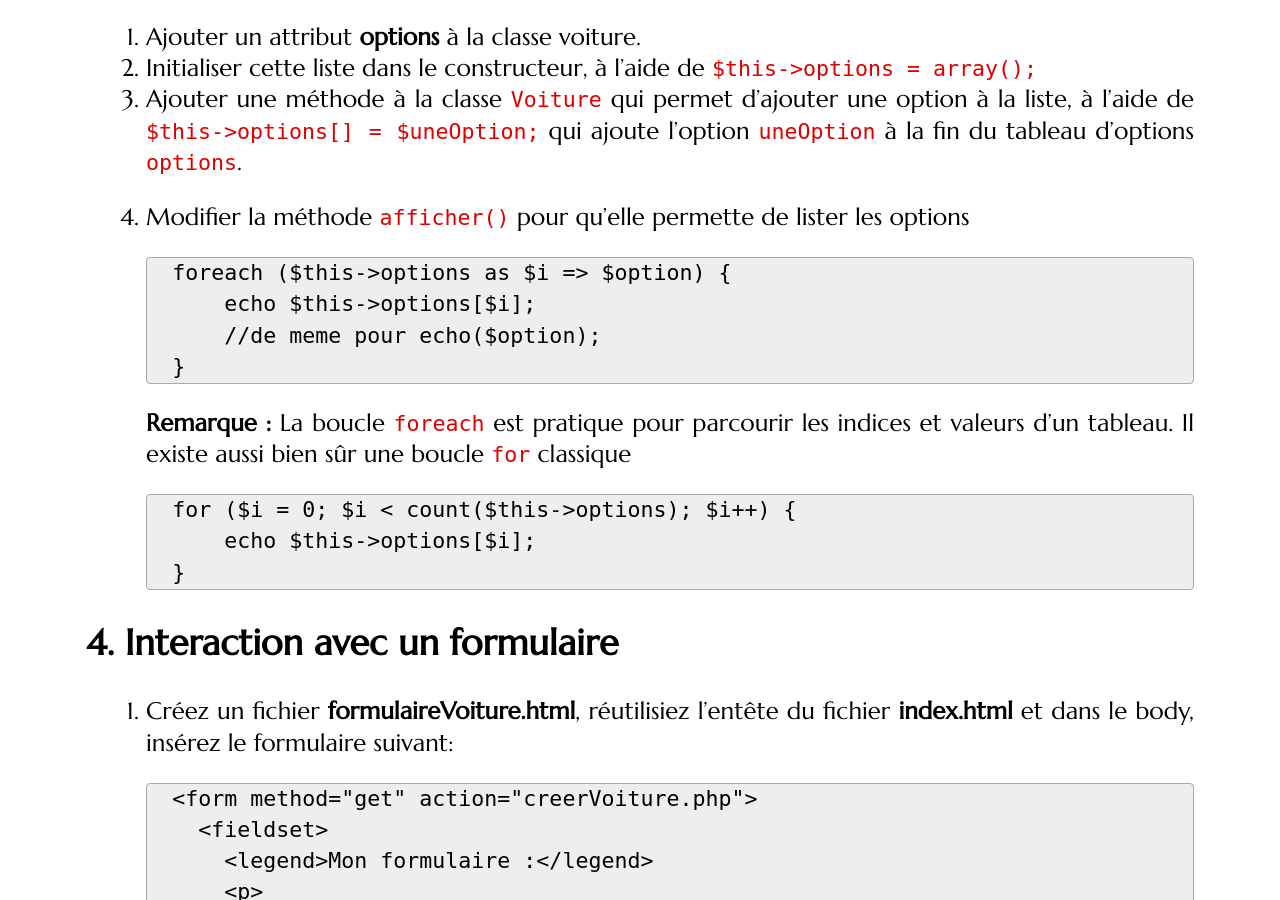
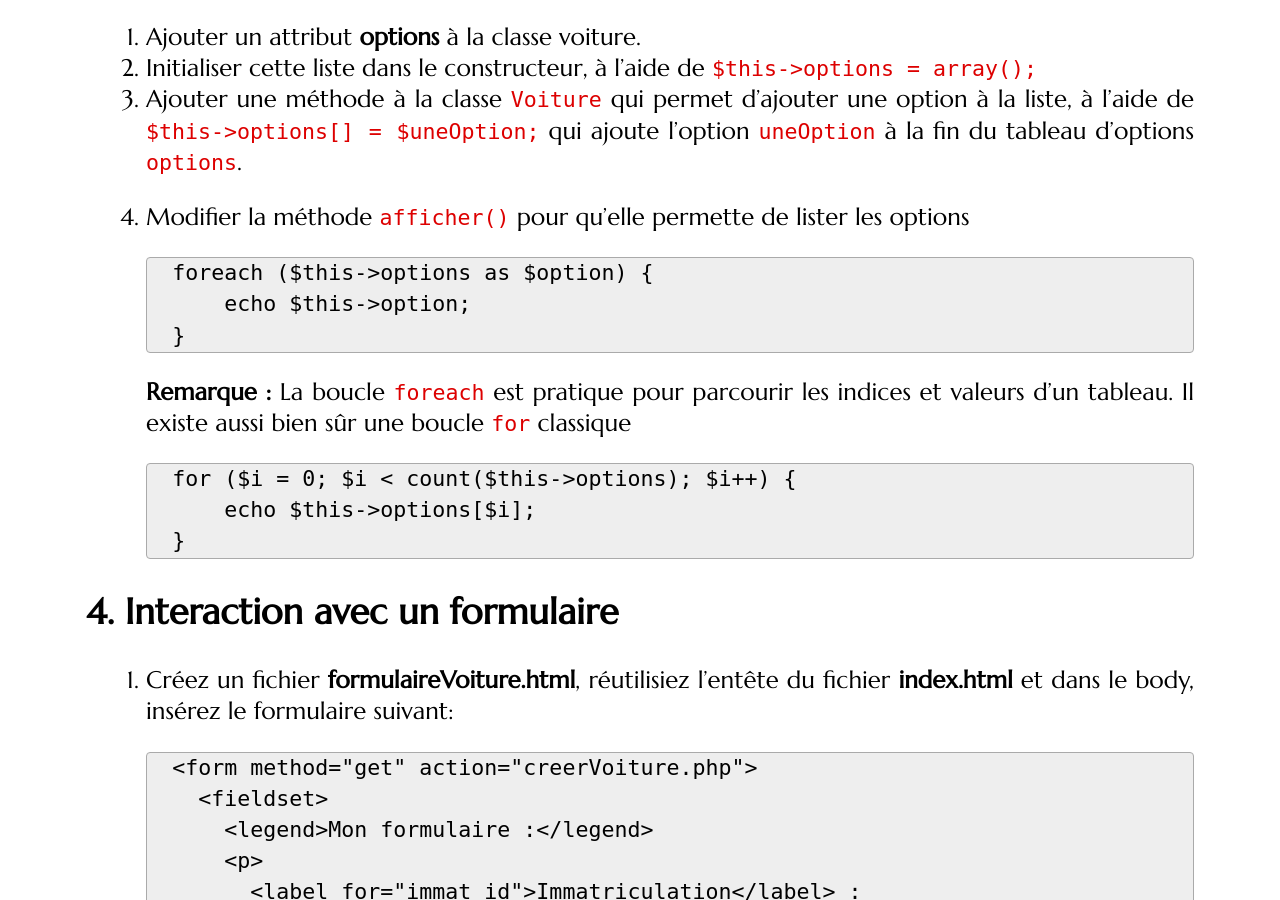
Before and after one commit to romainlebreton/R3.01-DeveloppementWeb, a Jekyll site: the page built from tutorials/tutorial1.md, in a window 1280 px wide and 900 px high, scrolled down 6328 px. Built offline with Jekyll 4.4.1, drawn with Linux system fonts in a browser that asks for light colours; some web fonts are replaced.

Commit message:
Update tutorial1.md
J'ai simplifié la synthaxe du foreach....   du coup on n'a plus besoin de parler de structure de données dès ce TD

```diff
--- a/tutorials/tutorial1.md
+++ b/tutorials/tutorial1.md
@@ -239,9 +239,8 @@ fichier **PHP** est considéré comme un `main()`.
 4. Modifier la méthode `afficher()` pour qu'elle permette de lister les options
 
    ~~~
-   foreach ($this->options as $i => $option) {
-       echo $this->options[$i];
-       //de meme pour echo($option);
+   foreach ($this->options as $option) {
+       echo $this->option;
    }
    ~~~
    {:.php}
```
